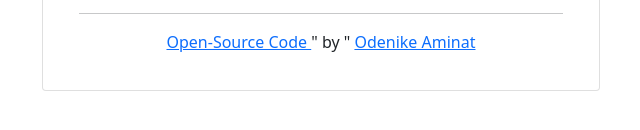
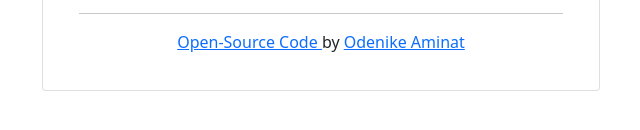
Before and after one commit to meenah200/weather-App-project, a plain HTML site: page index.html in a window 1280 px wide. Shown: the part 518-648 px from the top of the page, 319-959 px from the left. Drawn offline with nearby package versions, Linux system fonts and the light colour scheme.

Commit message:
Update index.html

```diff
--- a/index.html
+++ b/index.html
@@ -113,7 +113,7 @@
         <a href="https://github.com/meenah200/weather-App-project" target="_blank">
           Open-Source Code
         </a>
-           " by "
+             by
          <a href="https://www.linkedin.com/in/odenike-aminat-80042088/" target="_blank">
           Odenike Aminat
         </a>
```
